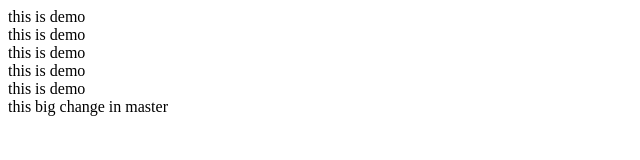
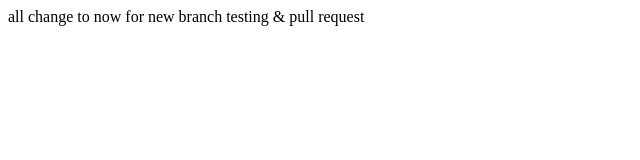
Before and after one commit to solanki-jaydev/demo, a plain HTML site: page index.html in a window 1280 px wide. Shown: the whole page, without its empty margins (0-640 px from the left). Drawn offline with Linux system fonts and the light colour scheme.

Commit message:
our new concept to learn pull requ

```diff
--- a/index.html
+++ b/index.html
@@ -6,11 +6,6 @@
     <title>Document</title>
 </head>
 <body>
-    <div>this is demo</div>
-    <div>this is demo</div>
-    <div>this is demo</div>
-    <div>this is demo</div>
-    <div>this is demo</div>
-    <div>this big change in master </div>
+   <div>all change to now for new branch testing & pull request</div>
 </body>
 </html>
```
